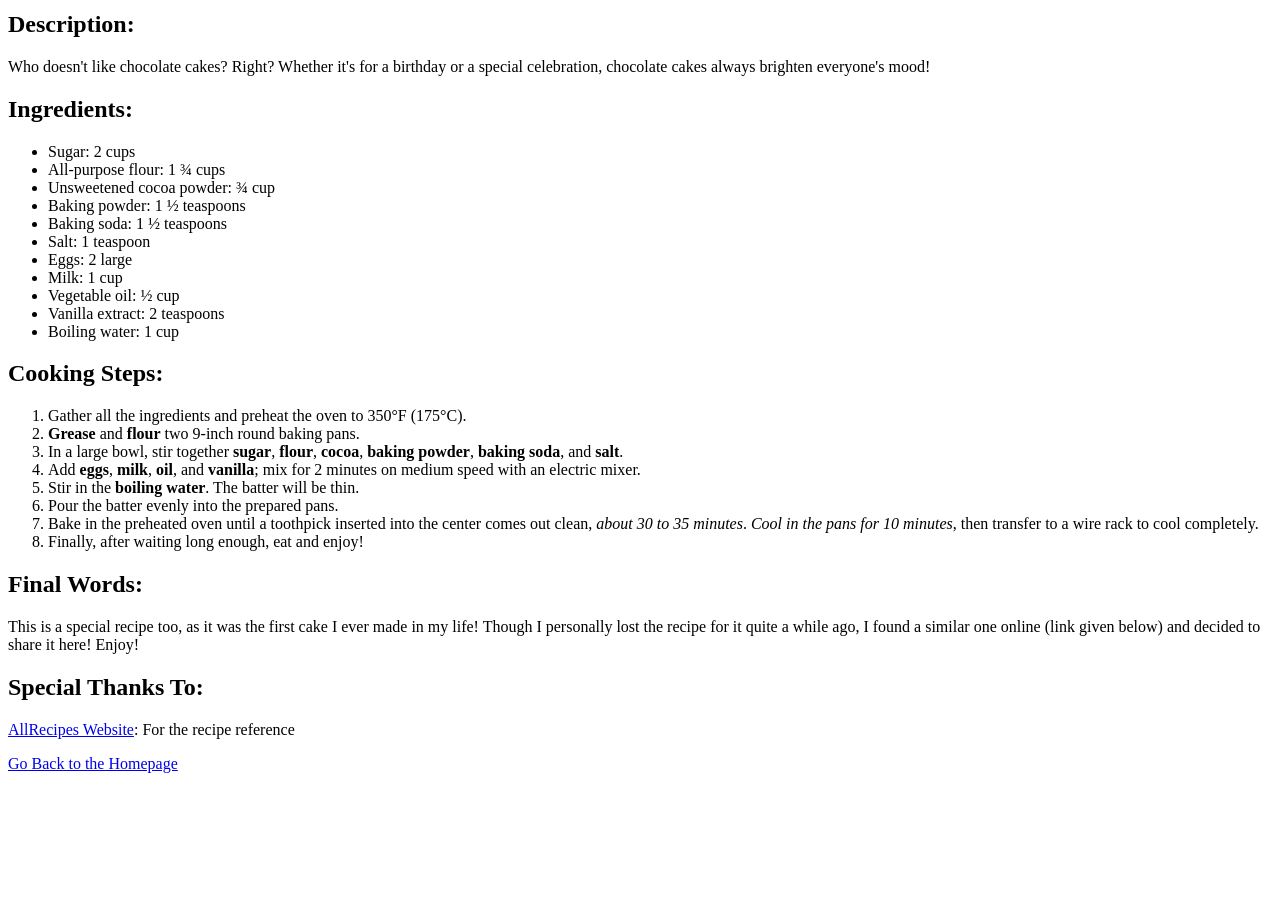
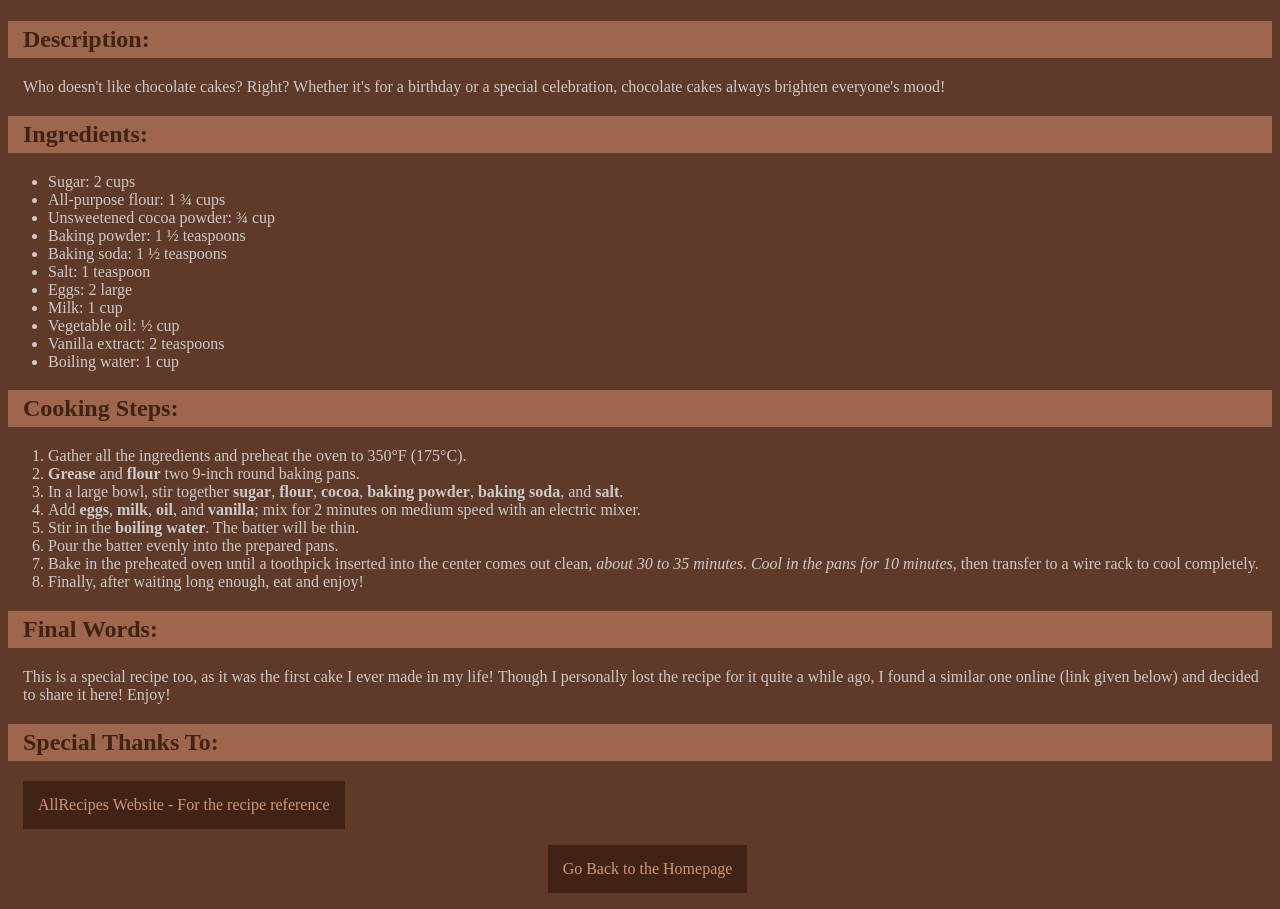
Before and after one commit to Al-Saihan/odin-recipes, a plain HTML site: page recipes/chocolateCake.html in a window 1280 px wide. Shown: the part 593-1502 px from the top of the page. Before the commit the page ends 1374 px from the top, so only its background shows below. Drawn offline with Linux system fonts and the light colour scheme.

Commit message:
Updated the website
Formatted each of the webpage files
Added Styles.css to all the webpages

```diff
--- a/recipes/chocolateCake.html
+++ b/recipes/chocolateCake.html
@@ -3,10 +3,11 @@
 	<head>
 		<meta charset="UTF-8" />
 		<meta name="viewport" content="width=device-width, initial-scale=1.0" />
+		<link rel="stylesheet" href="./../styles.css" />
 		<title>Kalo Jam Recipe</title>
 	</head>
 
-	<body>
+	<body class="main-body">
 		<h1>How to Make a Delicious <em>Chocolate Cake</em>!</h1>
 		<img src="chocolate_moist_cake.jpg" alt="Chocolate Cake" />
 
@@ -76,10 +77,9 @@
 				href="https://www.allrecipes.com/recipe/17981/one-bowl-chocolate-cake-iii/"
 				target="_blank"
 				rel="noopener noreferrer"
-				>AllRecipes Website</a
-			>: For the recipe reference
+				>AllRecipes Website - For the recipe reference</a
+			>
 		</p>
-
-		<a href="../index.html">Go Back to the Homepage</a>
+		<p class="plus"><a href="../index.html" >Go Back to the Homepage</a></p>
 	</body>
 </html>
--- a/styles.css
+++ b/styles.css
@@ -1,27 +1,38 @@
 .main-body {
-	text-align: center;
 	background-color: #603a28;
+	color: #cacaca;
+	font-weight: 50;
 }
 
-h1 {
+.plus {
+	text-align: center;
+}
+
+h1,
+h2 {
 	color: #402315;
-    padding: 5px;
-    background-color: #9d664d;
+	padding: 5px;
+	padding-left: 15px;
+	background-color: #9d664d;
+}
+
+p {
+	padding-left: 15px;
 }
 
 table,
 th,
 td {
-    margin-left: auto;
-    margin-right: auto;
-    padding-bottom: 15px;
+	margin-left: auto;
+	margin-right: auto;
+	padding-bottom: 15px;
 }
 
 a:link,
 a:visited {
 	background-color: #402315;
 	color: #d0967b;
-	padding: 15px ;
+	padding: 15px;
 	text-align: center;
 	text-decoration: none;
 	display: inline-block;
@@ -30,5 +41,5 @@ a:visited {
 a:hover,
 a:active {
 	background-color: #9d664d;
-    color: white
+	color: white;
 }
```
Also changed, not shown: index.html (+1 -1 lines), recipes/kaloJam.html (+3 -2 lines).
